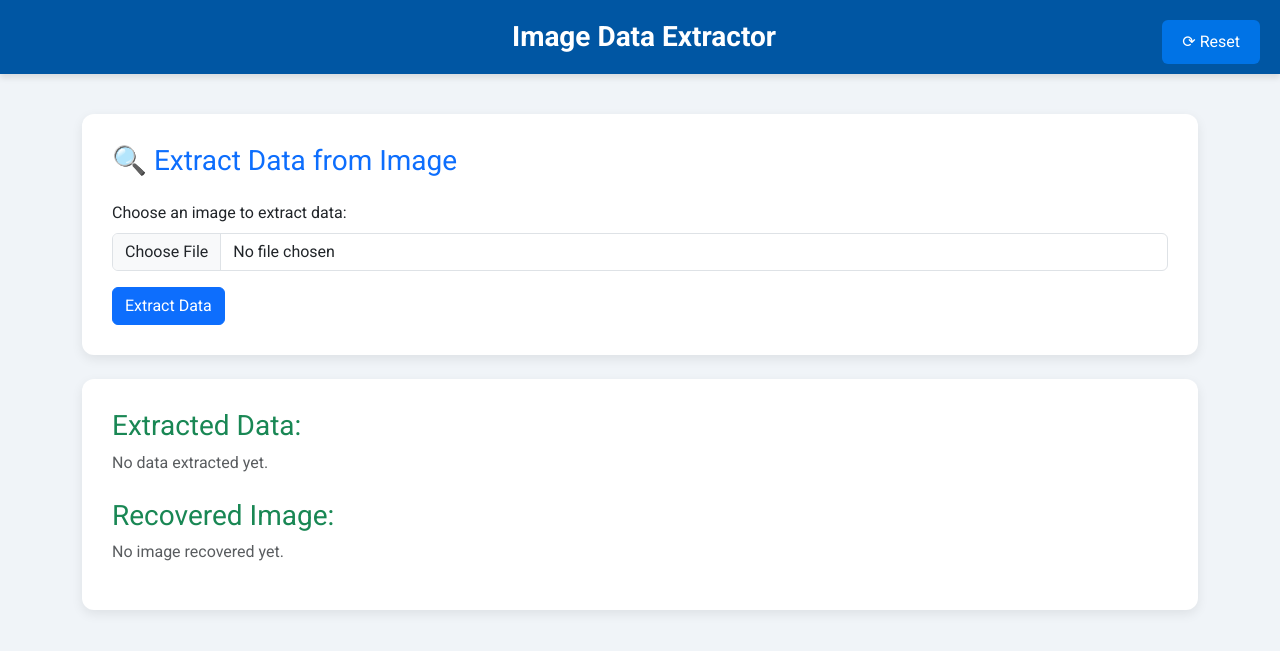
After one commit to truclb/Steganography_autoencoder, a FastAPI app: template Deploy/templates/Ver2/extract-data.html in a window 1280 px wide. The commit adds this page. Shown: the top 651 px of the page. Run offline with FastAPI, Linux system fonts and the light colour scheme; the template is opened without the code that fills it, so the values that code supplies are empty; parts of the project's set-up code (start-up, migrations or seed data) failed here and were passed over.

Commit message:
[lebatruc][update] - template v2

```diff
--- /dev/null
+++ b/Deploy/templates/Ver2/extract-data.html
@@ -0,0 +1,128 @@
+<!DOCTYPE html>
+<html lang="en">
+<head>
+  <meta charset="UTF-8" />
+  <meta name="viewport" content="width=device-width, initial-scale=1.0"/>
+  <title>Extract Data from Image</title>
+
+  <!-- Bootstrap 5 CSS -->
+  <link href="https://cdn.jsdelivr.net/npm/bootstrap@5.3.0/dist/css/bootstrap.min.css" rel="stylesheet">
+
+  <!-- Roboto Font -->
+  <link href="https://fonts.googleapis.com/css2?family=Roboto:wght@300;400;700&display=swap" rel="stylesheet">
+
+  <style>
+    body {
+      font-family: 'Roboto', sans-serif;
+      background-color: #f0f4f8;
+      margin: 0;
+      padding: 0;
+    }
+
+    header {
+      background-color: #0056a3;
+      color: white;
+      padding: 20px 0;
+      text-align: center;
+      box-shadow: 0 4px 6px rgba(0,0,0,0.1);
+    }
+
+    header h1 {
+      margin: 0;
+      font-weight: 700;
+      font-size: 28px;
+    }
+
+    .form-section {
+      background: #ffffff;
+      padding: 30px;
+      margin-top: 40px;
+      border-radius: 12px;
+      box-shadow: 0 4px 12px rgba(0,0,0,0.08);
+    }
+
+    #result {
+      margin-top: 40px;
+      background: #fff;
+      padding: 30px;
+      border-radius: 12px;
+      box-shadow: 0 4px 12px rgba(0,0,0,0.08);
+    }
+
+    img {
+      max-width: 100%;
+      height: auto;
+      border-radius: 10px;
+      margin-top: 10px;
+    }
+
+    .btn-refresh {
+      position: fixed;
+      top: 20px;
+      right: 20px;
+      background-color: #0073e6;
+      color: white;
+      padding: 10px 20px;
+      border: none;
+      border-radius: 6px;
+      cursor: pointer;
+      font-weight: 500;
+    }
+
+    .btn-refresh:hover {
+      background-color: #005ec4;
+    }
+
+    @media (max-width: 600px) {
+      .btn-refresh {
+        padding: 8px 16px;
+        top: 15px;
+        right: 15px;
+      }
+    }
+  </style>
+</head>
+<body>
+
+<header class="d-flex align-items-center justify-content-center">
+  <h1 class="ms-2">Image Data Extractor</h1>
+</header>
+
+<div class="container">
+  <!-- Extract Form -->
+  <div class="form-section">
+    <h3 class="text-primary mb-4">🔍 Extract Data from Image</h3>
+    <form action="/extract-data/" method="POST" enctype="multipart/form-data">
+      <div class="mb-3">
+        <label for="imageUpload" class="form-label">Choose an image to extract data:</label>
+        <input type="file" class="form-control" id="imageUpload" name="imageUpload" accept="image/*" required>
+      </div>
+      <button type="submit" class="btn btn-primary">Extract Data</button>
+    </form>
+  </div>
+
+  <!-- Extracted Result -->
+  <div id="result" class="mt-4">
+    <h3 class="text-success">Extracted Data:</h3>
+    {% if extractedData %}
+      <p>{{ extractedData }}</p>
+    {% else %}
+      <p class="text-muted">No data extracted yet.</p>
+    {% endif %}
+
+    <h3 class="text-success mt-4">Recovered Image:</h3>
+    {% if restoredImageURL %}
+      <img src="{{ restoredImageURL }}" alt="Restored image">
+    {% else %}
+      <p class="text-muted">No image recovered yet.</p>
+    {% endif %}
+  </div>
+</div>
+
+<!-- Refresh Button -->
+<button type="button" class="btn-refresh" onclick="window.location.href = '/';">⟳ Reset</button>
+
+<!-- Bootstrap JS -->
+<script src="https://cdn.jsdelivr.net/npm/bootstrap@5.3.0/dist/js/bootstrap.bundle.min.js"></script>
+</body>
+</html>
```
Also changed, not shown: Deploy/templates/Ver2/embed-data.html (added, +125 -0 lines), Deploy/templates/Ver2/error.html (+41 -42 lines), Deploy/templates/Ver2/extract-data-undone.html (deleted, +0 -111 lines).
